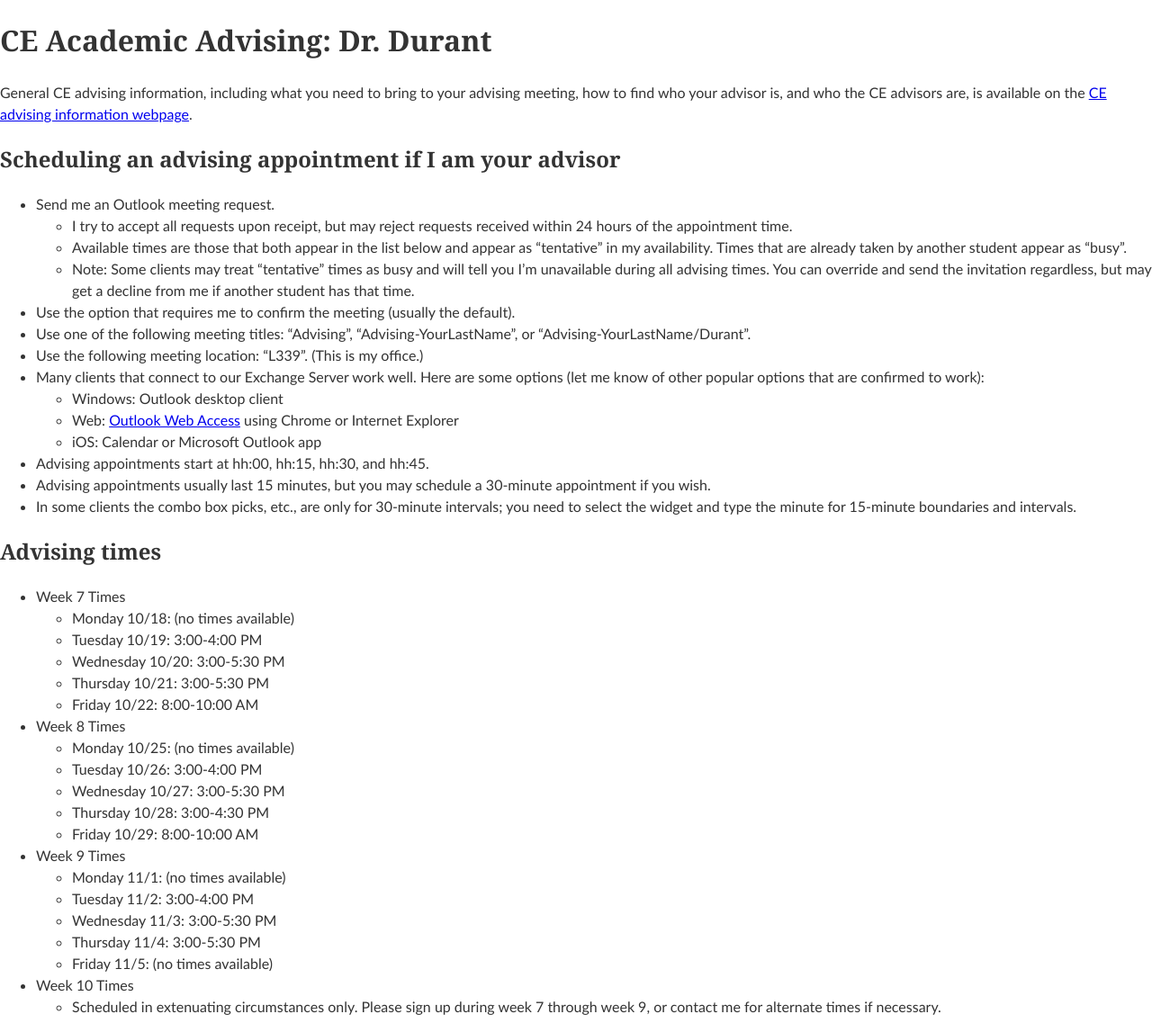
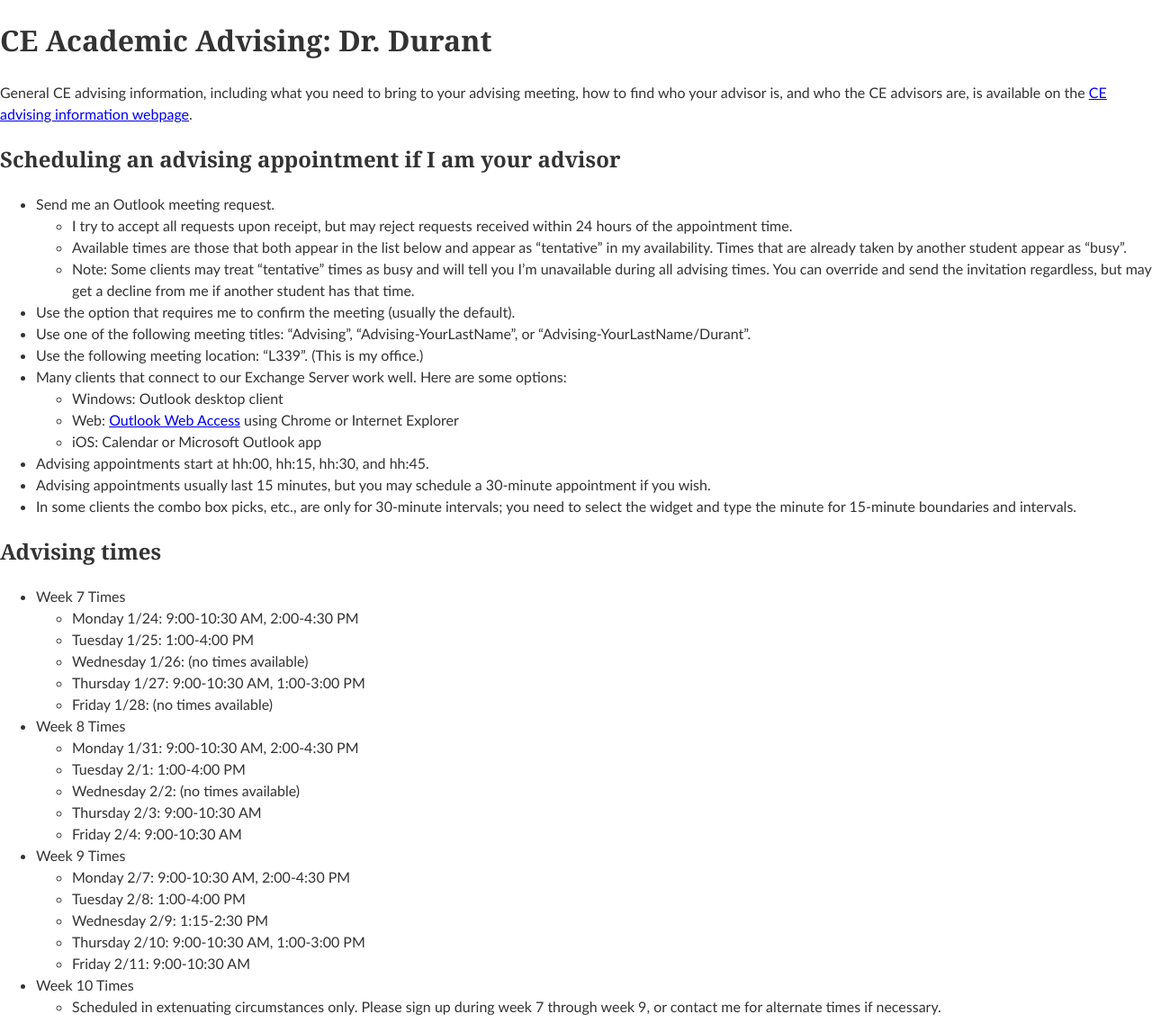
Before and after one commit to edurant/edurant.github.io, a Jekyll site: the page built from advising/durant.md, in a window 1280 px wide. Shown: the whole page at 90% size. Built offline with Jekyll 4.4.1, drawn with Linux system fonts in a browser that asks for light colours.

Commit message:
advising: w2122 updates

```diff
--- a/advising/durant.md
+++ b/advising/durant.md
@@ -14,7 +14,7 @@ General CE advising information, including what you need to bring to your advisi
 * Use the option that requires me to confirm the meeting (usually the default).
 * Use one of the following meeting titles: "Advising", "Advising-YourLastName", or "Advising-YourLastName/Durant".
 * Use the following meeting location: "L339". (This is my office.)
-* Many clients that connect to our Exchange Server work well. Here are some options (let me know of other popular options that are confirmed to work):
+* Many clients that connect to our Exchange Server work well. Here are some options:
   * Windows: Outlook desktop client
   * Web: [Outlook Web Access](https://outlook.office365.com/) using Chrome or Internet Explorer
   * iOS: Calendar or Microsoft Outlook app
@@ -25,25 +25,25 @@ General CE advising information, including what you need to bring to your advisi
 ## Advising times
 
 * Week 7 Times
-  * Monday 10/18: (no times available)
-  * Tuesday 10/19: 3:00-4:00 PM
-  * Wednesday 10/20: 3:00-5:30 PM
-  * Thursday 10/21: 3:00-5:30 PM
-  * Friday 10/22: 8:00-10:00 AM
+  * Monday 1/24: 9:00-10:30 AM, 2:00-4:30 PM
+  * Tuesday 1/25: 1:00-4:00 PM
+  * Wednesday 1/26: (no times available)
+  * Thursday 1/27: 9:00-10:30 AM, 1:00-3:00 PM
+  * Friday 1/28: (no times available)
 
 * Week 8 Times
-  * Monday 10/25: (no times available)
-  * Tuesday 10/26: 3:00-4:00 PM
-  * Wednesday 10/27: 3:00-5:30 PM
-  * Thursday 10/28: 3:00-4:30 PM
-  * Friday 10/29: 8:00-10:00 AM
+  * Monday 1/31: 9:00-10:30 AM, 2:00-4:30 PM
+  * Tuesday 2/1: 1:00-4:00 PM
+  * Wednesday 2/2: (no times available)
+  * Thursday 2/3: 9:00-10:30 AM
+  * Friday 2/4: 9:00-10:30 AM
 
 * Week 9 Times
-  * Monday 11/1: (no times available)
-  * Tuesday 11/2: 3:00-4:00 PM
-  * Wednesday 11/3: 3:00-5:30 PM
-  * Thursday 11/4: 3:00-5:30 PM
-  * Friday 11/5: (no times available)
+  * Monday 2/7: 9:00-10:30 AM, 2:00-4:30 PM
+  * Tuesday 2/8: 1:00-4:00 PM
+  * Wednesday 2/9: 1:15-2:30 PM
+  * Thursday 2/10: 9:00-10:30 AM, 1:00-3:00 PM
+  * Friday 2/11: 9:00-10:30 AM
 
 * Week 10 Times
   * Scheduled in extenuating circumstances only. Please sign up during week 7 through week 9, or contact me for alternate times if necessary.
```
Also changed, not shown: advising/index.md (+3 -3 lines).
